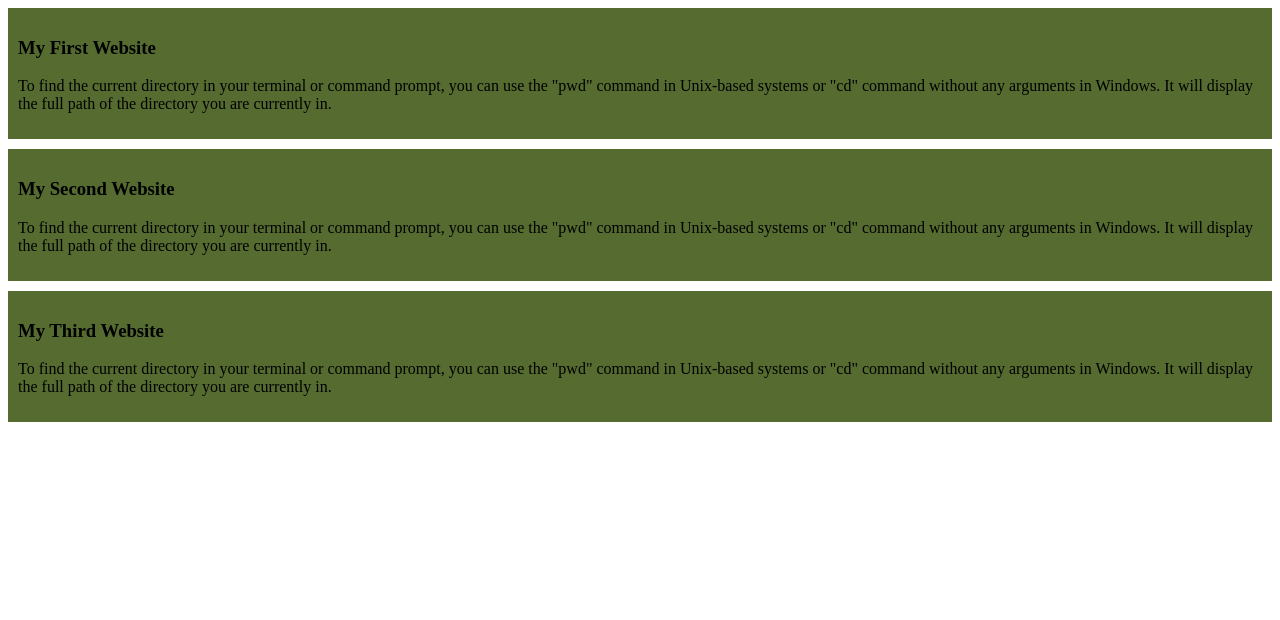
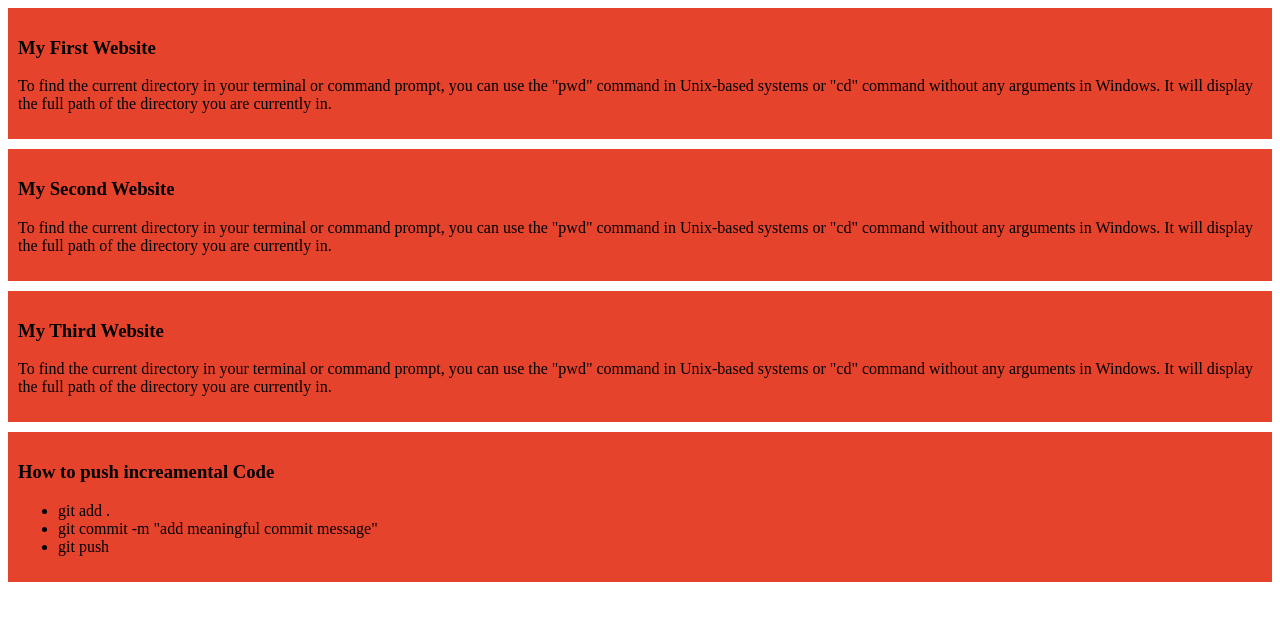
Before and after one commit to asm-shad/shadMernStack, a plain HTML site: page index.html in a window 1280 px wide. Drawn offline with Linux system fonts and the light colour scheme.

Commit message:
added a list to push code

```diff
--- a/index.html
+++ b/index.html
@@ -25,5 +25,13 @@
             command in Unix-based systems or "cd" command without any arguments in Windows.
             It will display the full path of the directory you are currently in.</p>
     </div>
+    <div>
+        <h3>How to push increamental Code</h3>
+        <ul>
+            <li>git add .</li>
+            <li>git commit -m "add meaningful commit message"</li>
+            <li>git push</li>
+        </ul>
+    </div>
 </body>
 </html>
--- a/styles/blog.css
+++ b/styles/blog.css
@@ -1,5 +1,5 @@
 div{
-    background-color: darkolivegreen;
+    background-color: rgb(230, 67, 45);
     padding: 10px;
     margin-bottom: 10px;
 }
```
